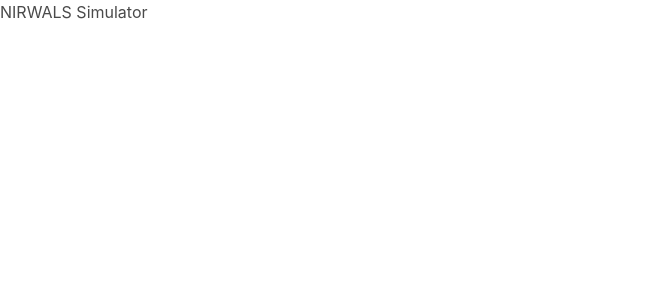
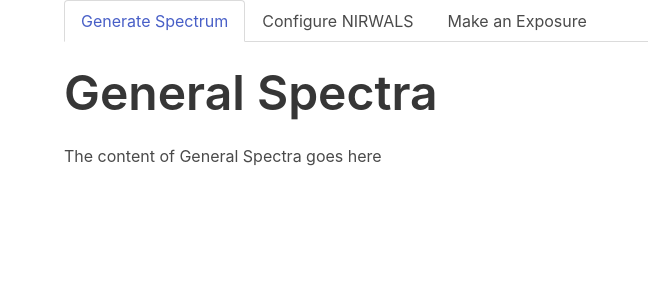
Before and after one commit to saltastroops/nir-simulator, a React (Vite) app in the folder react/: page / in a window 1280 px wide. Shown: the top 300 px of the page, without its empty margins (0-648 px from the left). Built offline with nearby package versions, Linux system fonts and the light colour scheme.

Commit message:
Adding all required tabs (#4)
Add all required tabs

```diff
--- a/react/package.json
+++ b/react/package.json
@@ -11,6 +11,7 @@
     "preview": "vite preview"
   },
   "dependencies": {
+    "bulma": "^0.9.4",
     "react": "^18.2.0",
     "react-dom": "^18.2.0"
   },
@@ -23,6 +24,6 @@
     "eslint-plugin-react-hooks": "^4.6.0",
     "eslint-plugin-react-refresh": "^0.4.3",
     "prettier": "^3.0.3",
-    "vite": "^4.4.5"
+    "vite": "^4.4.11"
   }
 }
--- a/react/src/App.jsx
+++ b/react/src/App.jsx
@@ -1,5 +1,11 @@
+import {Tabs} from "./components/Tabs.jsx";
+
 function App() {
-  return <h1>NIRWALS Simulator</h1>;
+  return (
+      <div className="container">
+        <Tabs />
+      </div>
+  );
 }
 
 export default App;
--- /dev/null
+++ b/react/src/components/Tabs.jsx
@@ -0,0 +1,39 @@
+import { useState } from 'react';
+import { Spectrum } from "./spectrum/Spectrum.jsx";
+import { Exposure } from "./exposure/Exposure.jsx";
+import { TelescopeConfigure } from "./configure/TelescopeConfigure.jsx";
+
+export function Tabs() {
+    const [activeComponent, setActiveComponent] = useState(1);
+
+    const switchToComponent = (componentNumber) => {
+        setActiveComponent(componentNumber);
+    };
+
+    return (
+        <>
+            <div className="tabs is-boxed">
+                <ul>
+                    <li className={activeComponent === 1 && "is-active"}>
+                        <a className="navbar-item" onClick={() => switchToComponent(1)}>
+                            Generate Spectrum
+                        </a>
+                    </li>
+                    <li className={activeComponent === 2 && "is-active"}>
+                        <a className="navbar-item" onClick={() => switchToComponent(2)}>
+                            Configure NIRWALS
+                        </a>
+                    </li>
+                    <li className={activeComponent === 3 && "is-active"}>
+                        <a className="navbar-item" onClick={() => switchToComponent(3)}>
+                            Make an Exposure
+                        </a>
+                    </li>
+                </ul>
+            </div>
+            {activeComponent === 1 && <Spectrum />}
+            {activeComponent === 2 && <TelescopeConfigure />}
+            {activeComponent === 3 && <Exposure />}
+        </>
+    );
+}
--- /dev/null
+++ b/react/src/components/configure/TelescopeConfigure.jsx
@@ -0,0 +1,9 @@
+
+export function TelescopeConfigure() {
+    return (
+        <div>
+            <h1 className="title is-1">Telescope Configure</h1>
+            <p>The content of Telescope Configure goes here</p>
+        </div>
+    );
+}
--- /dev/null
+++ b/react/src/components/exposure/Exposure.jsx
@@ -0,0 +1,9 @@
+
+export function Exposure() {
+    return (
+        <div>
+            <h1 className="title is-1">Make An Exposure</h1>
+            <p>The content of Make An Exposure goes here</p>
+        </div>
+    );
+}
--- /dev/null
+++ b/react/src/components/spectrum/Spectrum.jsx
@@ -0,0 +1,9 @@
+
+export function Spectrum() {
+    return (
+        <div>
+            <h1 className="title is-1">General Spectra</h1>
+            <p>The content of General Spectra goes here</p>
+        </div>
+    );
+}
```
Also changed, not shown: 2 other files (tests, documents, lock files or other folders).
